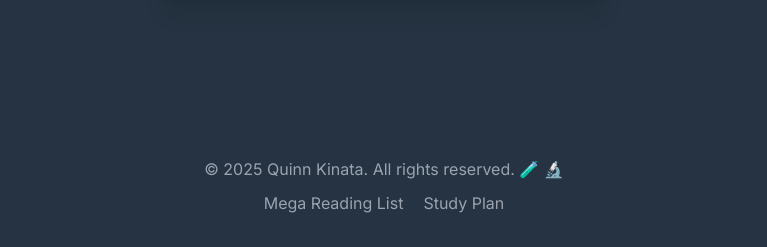
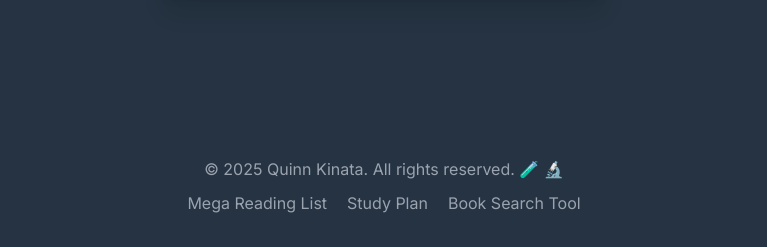
Before and after one commit to PrionObserver/PrionObserver.github.io, a plain HTML site: page index.html in a window 1280 px wide. Shown: the part 6617-6864 px from the top of the page, without its empty margins (256-1023 px from the left). Drawn offline with nearby package versions, Linux system fonts and the light colour scheme; placeholder pictures from the web are drawn by us.

Commit message:
Update index.html
Updated main page to include link to the book link tool

```diff
--- a/index.html
+++ b/index.html
@@ -630,6 +630,7 @@
              <div class="footer-nav-links">
                  <a href="reading_list.html">Mega Reading List</a>
                  <a href="study_plan.html">Study Plan</a>
+                 <a href="book_search.html">Book Search Tool</a>
             </div>
         </div>
     </footer>
```
